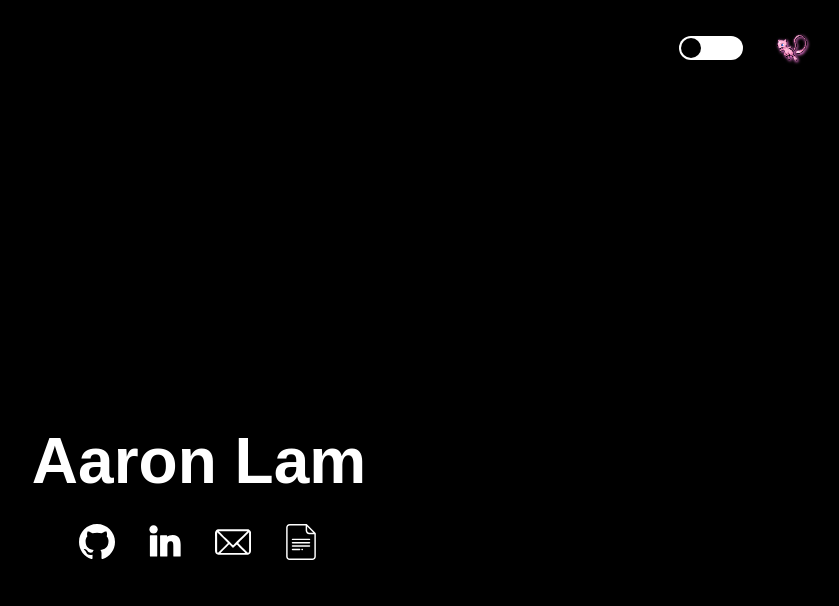
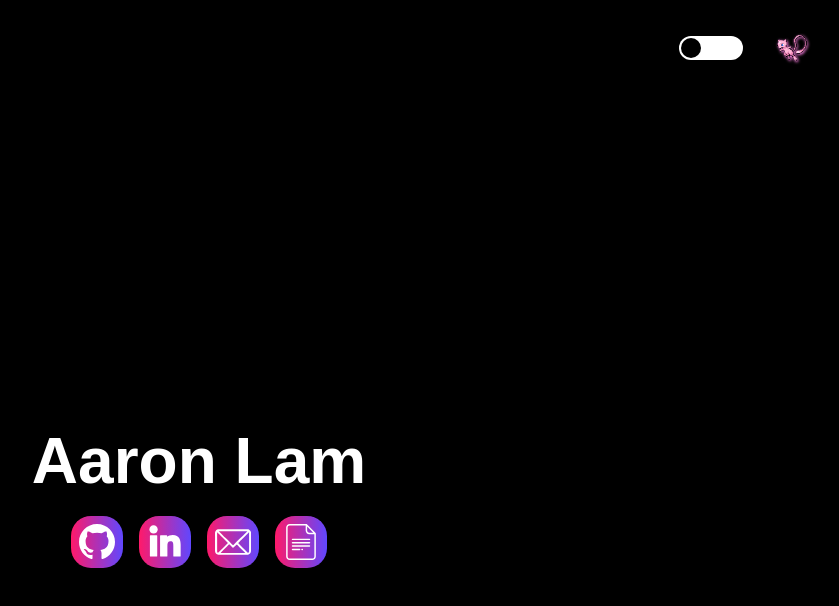
Before and after one commit to aaronlam1004/aaronlam1004.github.io, a Vue app: page / in a window 1280 px wide. Shown: the top 606 px of the page, without its empty margins (441-1280 px from the left). Built offline with nearby package versions, Linux system fonts and the light colour scheme; a web font is replaced by a local one.

Commit message:
Animating background by default and then not animating when hover

```diff
--- a/src/components/IconLink.vue
+++ b/src/components/IconLink.vue
@@ -29,8 +29,7 @@ a div {
   }
 }
 
-a:hover div {
-  background: red;
+a div {
   background: linear-gradient(
     90deg,
     hsla(248, 100%, 64%, 1) 0%,
@@ -38,4 +37,9 @@ a:hover div {
   );
   animation: rotate 2s linear infinite;
 }
+
+a:hover div {
+  animation: none;
+  background: none;
+}
 </style>
```
